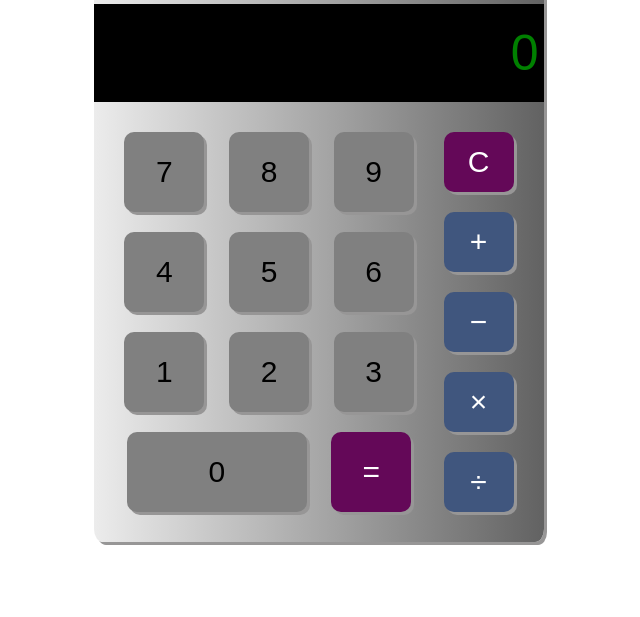
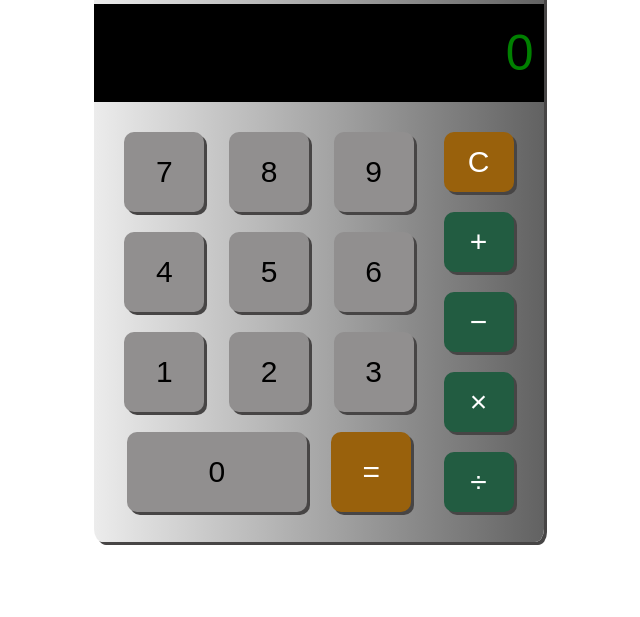
Before and after one commit to AlessandroPalumboDev/htmlcss-simple-calculator, a plain HTML site: page index.html in a window 1280 px wide. Shown: the part 183-800 px from the top of the page, without its empty margins (321-961 px from the left). Drawn offline with nearby package versions, Linux system fonts and the light colour scheme; a web font is replaced by a local one.

Commit message:
[FIX] Fix color

```diff
--- a/css/style.css
+++ b/css/style.css
@@ -20,7 +20,7 @@ body{
 /* SEZIONI CALCOLATRICE */
 .calcolatrice{
     border-radius: 2%;
-    box-shadow: 3px 3px #979696;
+    box-shadow: 3px 3px #474545;
     background: rgb(236,236,236);
     background: linear-gradient(90deg, rgba(236,236,236,1) 0%, rgba(98,98,98,1) 100%, rgba(103,102,102,1) 100%);
 }
@@ -47,7 +47,7 @@ body{
 
 .digit{
     display: inline-block ;
-    padding: 20px 5px;
+    padding: 20px 10px;
     font-size: 50px;
 }
 
@@ -74,15 +74,15 @@ body{
 
 /* PROPRIETà TASTI */
 .grigio{
-    background-color: grey;
+    background-color: rgb(145, 143, 143);
 }
 
 .arancio{
-    background-color: rgb(100, 8, 88);
+    background-color: rgb(153, 97, 12);
 }
 
-.azzurro{
-    background-color: rgb(64, 86, 126);
+.verde{
+    background-color: rgb(34, 92, 65);
 }
 
 .bianco{
@@ -108,7 +108,7 @@ body{
     margin: 10px;
     border: none;
     border-radius: 10px;
-    box-shadow: 3px 3px #979696;
+    box-shadow: 3px 3px #474545;
 }
 
 /* CRESCITA TASTO 0 */
--- a/index.html
+++ b/index.html
@@ -57,10 +57,10 @@
                 <!-- TASTI PICCOLI DELLA CALCOLATRICE -->
                 <div class="tasti-piccoli">
                     <input class="tasto arancio piccolo bianco"type="button" value="C">
-                    <input class="tasto azzurro piccolo bianco"type="button" value="&plus;">
-                    <input class="tasto azzurro piccolo bianco"type="button" value="&minus;">
-                    <input class="tasto azzurro piccolo bianco"type="button" value="&times;">
-                    <input class="tasto azzurro piccolo bianco"type="button" value="&divide;">
+                    <input class="tasto verde piccolo bianco"type="button" value="&plus;">
+                    <input class="tasto verde piccolo bianco"type="button" value="&minus;">
+                    <input class="tasto verde piccolo bianco"type="button" value="&times;">
+                    <input class="tasto verde piccolo bianco"type="button" value="&divide;">
                 </div>
             </div>
         </div>
```
